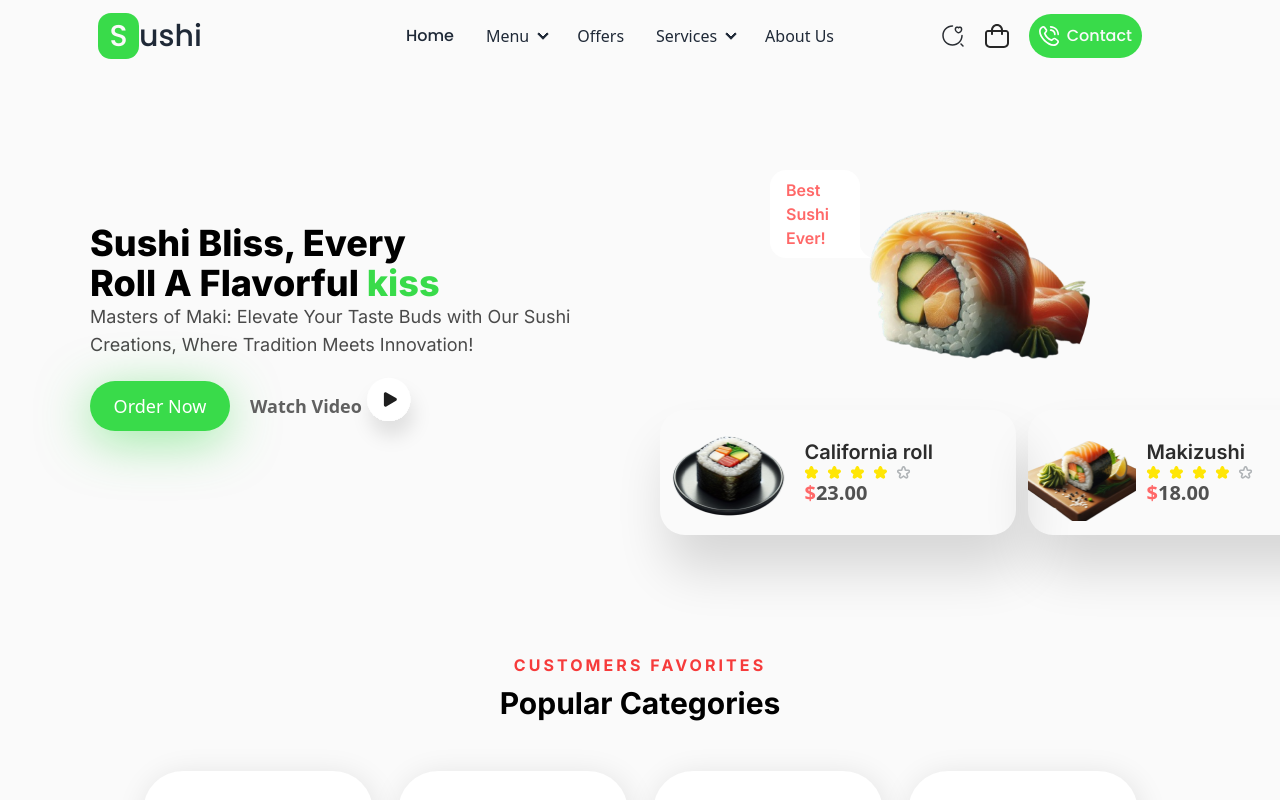
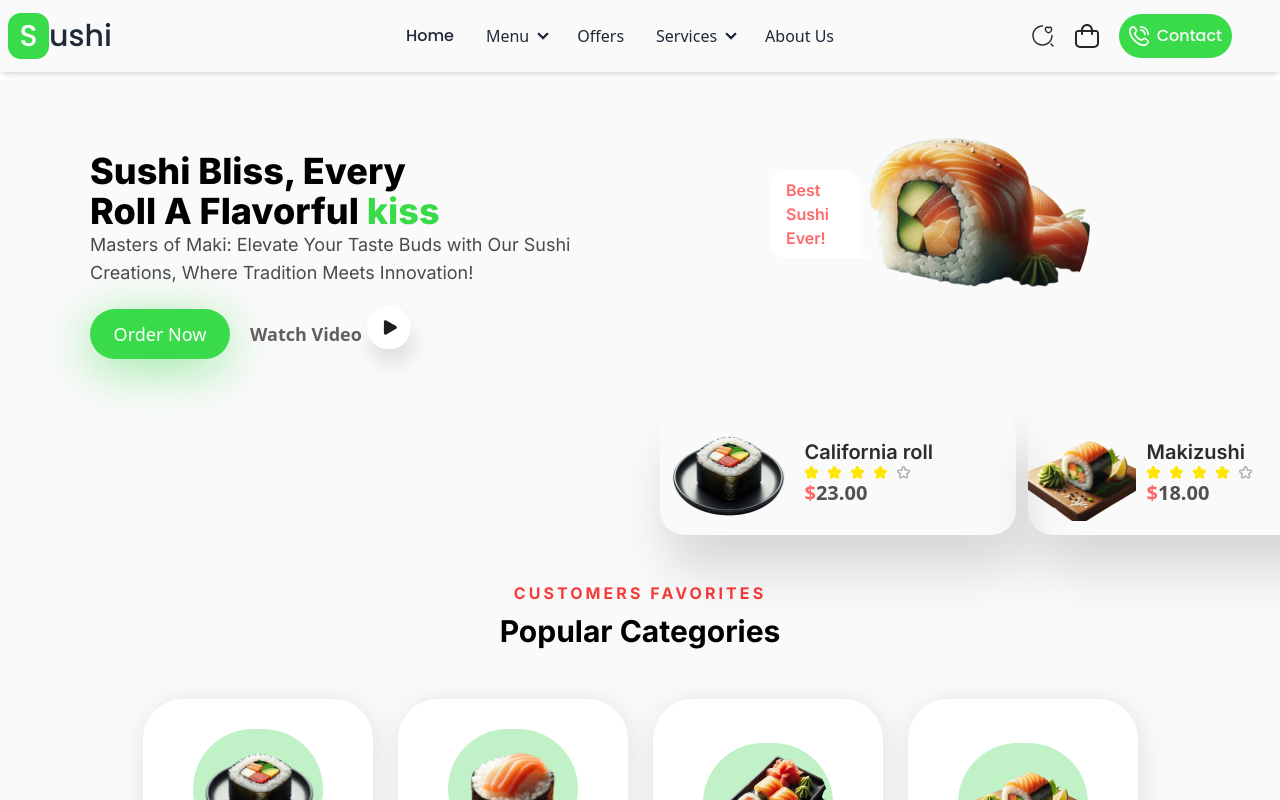
Before and after one commit to Maxwell011/sushi-experience, a React (Vite) app: page / in a window 1280 px wide. Shown: the top 800 px of the page. Built offline with nearby package versions, Linux system fonts and the light colour scheme.

Commit message:
Made the top nav fixed

```diff
--- a/src/components/nav.tsx
+++ b/src/components/nav.tsx
@@ -6,7 +6,7 @@ const Nav = () => {
   return (
     <>
       <section>
-        <div className="navbar bg-[#FAFAFA]">
+        <div className="navbar bg-[#FAFAFA] fixed top-0 left-0 w-full z-50 shadow-md">
           <div className="navbar-start">
             <div className="dropdown">
               <div
```
